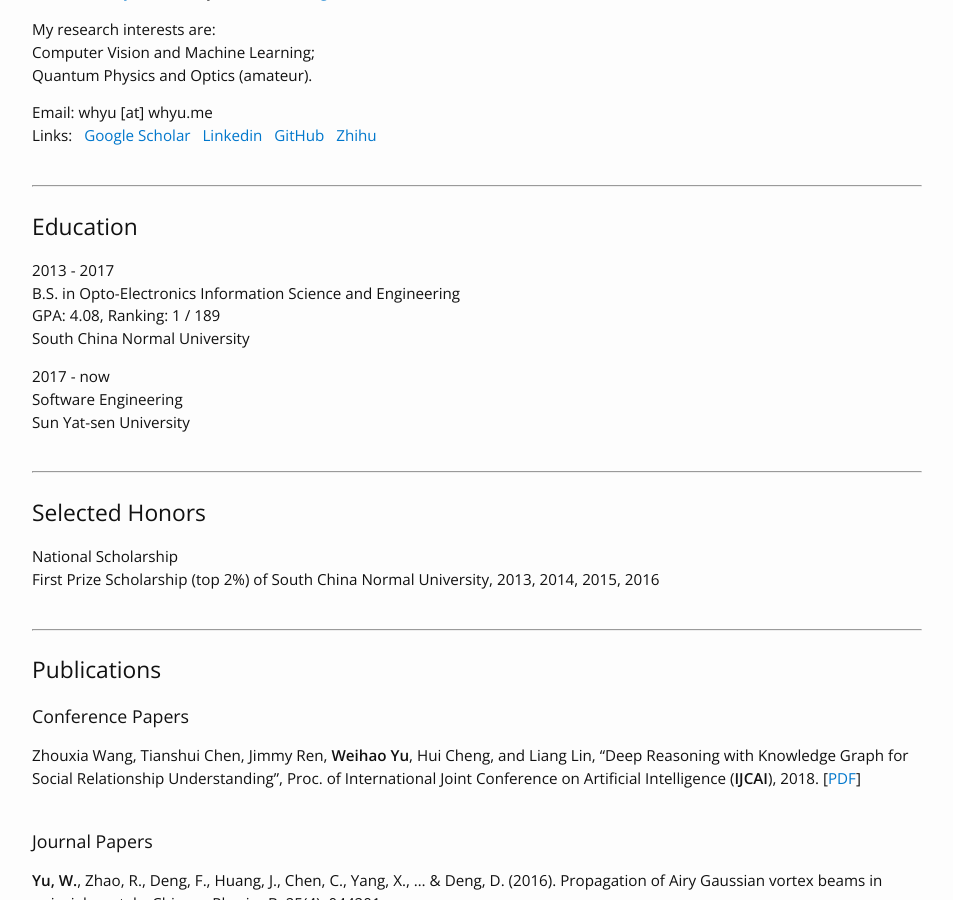
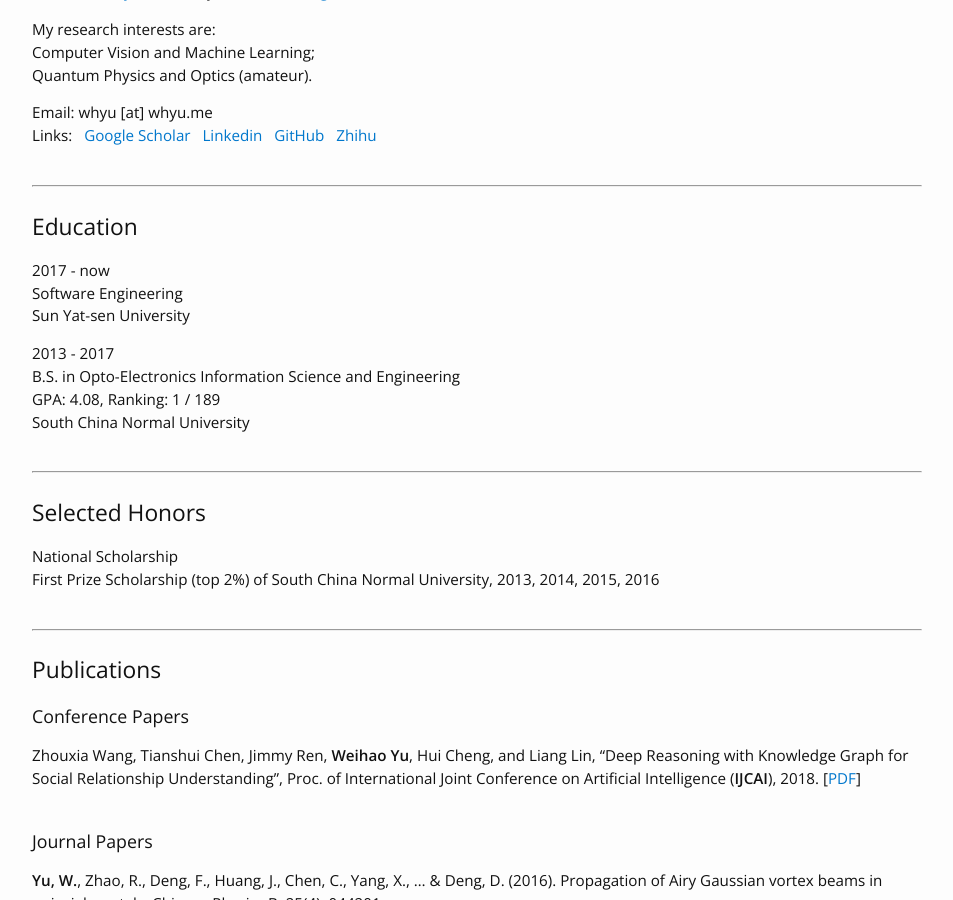
Before and after one commit to yuweihao/yuweihao.github.io, a Jekyll site: the page built from index.html, in a window 1280 px wide and 900 px high, scrolled down 403 px. Shown: the whole window, without its empty margins (163-1116 px from the left). Built offline with Jekyll 4.4.1, drawn with Linux system fonts in a browser that asks for light colours; part of the change alters nothing that is shown.

Commit message:
modify education information

```diff
--- a/index.html
+++ b/index.html
@@ -28,14 +28,14 @@ Links: &nbsp
 <hr>
 <br>
 <h2>Education</h2>
+<p>2017 - now<br>
+Software Engineering<br>
+Sun Yat-sen University</p>
+
 <p>2013 - 2017<br>
 B.S. in Opto-Electronics Information Science and Engineering<br>
 GPA: 4.08, Ranking: 1 / 189<br>
 South China Normal University</p>
-
-<p>2017 - now<br>
-Software Engineering<br>
-Sun Yat-sen University</p>
 
 
 <br>
```
